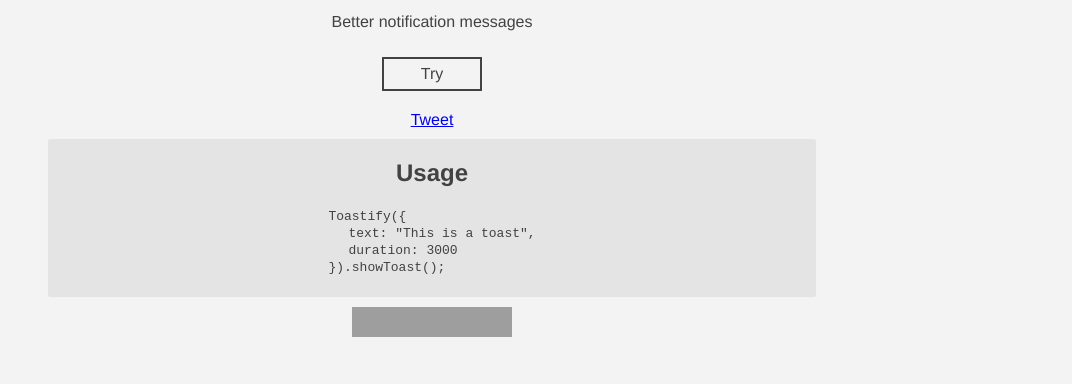
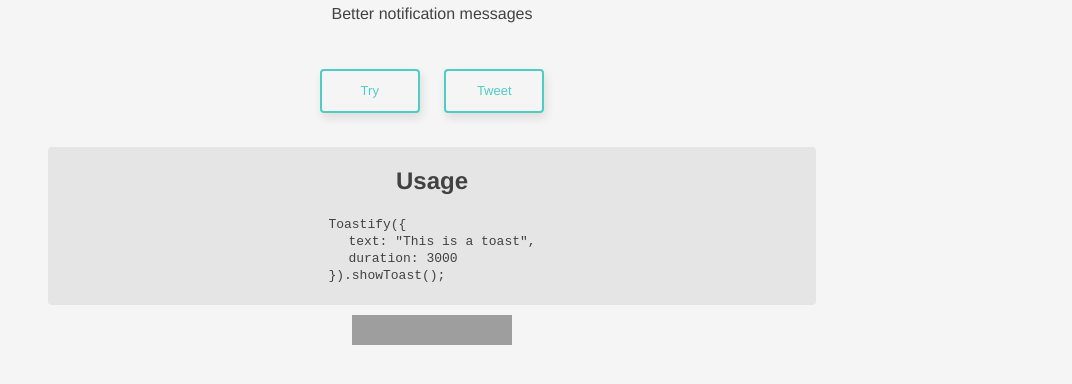
Before and after one commit to apvarun/toastify-js, a plain HTML site: page index.html in a window 1280 px wide. Shown: the part 266-650 px from the top of the page, without its empty margins (208-1280 px from the left). Drawn offline with Linux system fonts and the light colour scheme; grey boxes are pictures that could not be loaded.

Commit message:
Version update
Change of version number
Replaced native tweet button for a simpler one

```diff
--- a/index.html
+++ b/index.html
@@ -19,9 +19,11 @@
             <h1>Toastify</h1>
         </div>
         <p>Better notification messages</p>
-        <a href="#" id="new-toast">Try</a>
-        <a class="twitter-share-button" href="https://twitter.com/intent/tweet?text=Pure+JavaScript+library+for+better+notification+messages&url=https://github.com/apvarun/toastify-js&hashtags=JavaScript,toast&via=apvarun"
-            data-size="large">Tweet</a>
+        <div class="buttons">
+            <a href="#" id="new-toast" class="button">Try</a>
+            <a href="https://twitter.com/intent/tweet?text=Pure+JavaScript+library+for+better+notification+messages&url=https://github.com/apvarun/toastify-js&hashtags=JavaScript,toast&via=apvarun"
+                target="_blank" class="button">Tweet</a>
+        </div>
         <div class="docs">
             <h2>Usage</h2>
             <code>
@@ -40,23 +42,5 @@
 
 <script type="text/javascript" src="src/toastify.js"></script>
 <script type="text/javascript" src="script.js"></script>
-<script>
-    window.twttr = (function (d, s, id) {
-        var js, fjs = d.getElementsByTagName(s)[0],
-            t = window.twttr || {};
-        if (d.getElementById(id)) return t;
-        js = d.createElement(s);
-        js.id = id;
-        js.src = "https://platform.twitter.com/widgets.js";
-        fjs.parentNode.insertBefore(js, fjs);
-
-        t._e = [];
-        t.ready = function (f) {
-            t._e.push(f);
-        };
-
-        return t;
-    }(document, "script", "twitter-wjs"));
-</script>
 
 </html>
--- a/script.css
+++ b/script.css
@@ -19,7 +19,7 @@
     justify-content: center;
     flex-direction: column;
     align-items: center;
-    background-color: #f3f3f3;
+    background-color: whitesmoke;
 }
 .hidden{
     display: none;
@@ -29,10 +29,10 @@
     justify-content: center;
     flex-direction: column;
     align-items: center;
-    background-color: #e4e4e4;
+    background-color: #E5E5E5;
     padding: 20px 20px;
     width: 60%;
-    border-radius: 2px;
+    border-radius: 4px;
 }
 .docs h2{
     margin-top: 0px;
@@ -43,23 +43,35 @@
 .pad-left{
     padding-left: 20px;
 }
-#new-toast{
-    padding: 6px 10px;
-    border: 2px solid #424242;
+.buttons{
+    margin: 20px;
+}
+.button{
+    overflow: hidden;
     margin: 10px;
-    text-decoration: none;
-    color: #424242;
+    padding: 12px 12px;
+    cursor: pointer;
+    -webkit-transition: all 60ms ease-in-out;
+    transition: all 60ms ease-in-out;
+    text-align: center;
+    white-space: nowrap;
+    text-decoration: none !important;
+    text-transform: none;
+    text-transform: capitalize;
+    border-radius: 4px;
+    font-size: 13px;
+    font-weight: 500;
+    line-height: 1.3;
     min-width: 100px;
-    text-align: center;
-    transition: all 0.4s cubic-bezier(0.215, 0.61, 0.355, 1);
+    display: inline-block;
+    box-shadow: 2px 5px 10px rgba(22, 22, 22, 0.1);
+    color: #4ECDC4;
+    border: 2px solid #4ECDC4;
 }
-#new-toast:hover{
-    color: #ffffff;
-    background-color: #424242;
+.button:hover{
+    color: #FFFFFF;
+    background-color: #4ECDC4;
 }
 .repo{
-    margin:10px;
+    margin: 10px;
 }
-.twitter-share-button{
-    margin:10px;
-}
--- a/src/toastify.css
+++ b/src/toastify.css
@@ -1,5 +1,5 @@
 /*!
- * Toastify js 0.0.1
+ * Toastify js 0.0.2
  * https://github.com/apvarun/toastify-js
  * @license MIT licensed
  *
--- a/src/toastify.js
+++ b/src/toastify.js
@@ -1,5 +1,5 @@
 /*!
- * Toastify js 0.0.1
+ * Toastify js 0.0.2
  * https://github.com/apvarun/toastify-js
  * @license MIT licensed
  *
@@ -14,7 +14,7 @@
         return new Toastify.lib.init(options);
     },
         // Library version
-        version = "0.0.1";
+        version = "0.0.2";
 
     // Defining the prototype of the object
     Toastify.lib = Toastify.prototype = {
```
